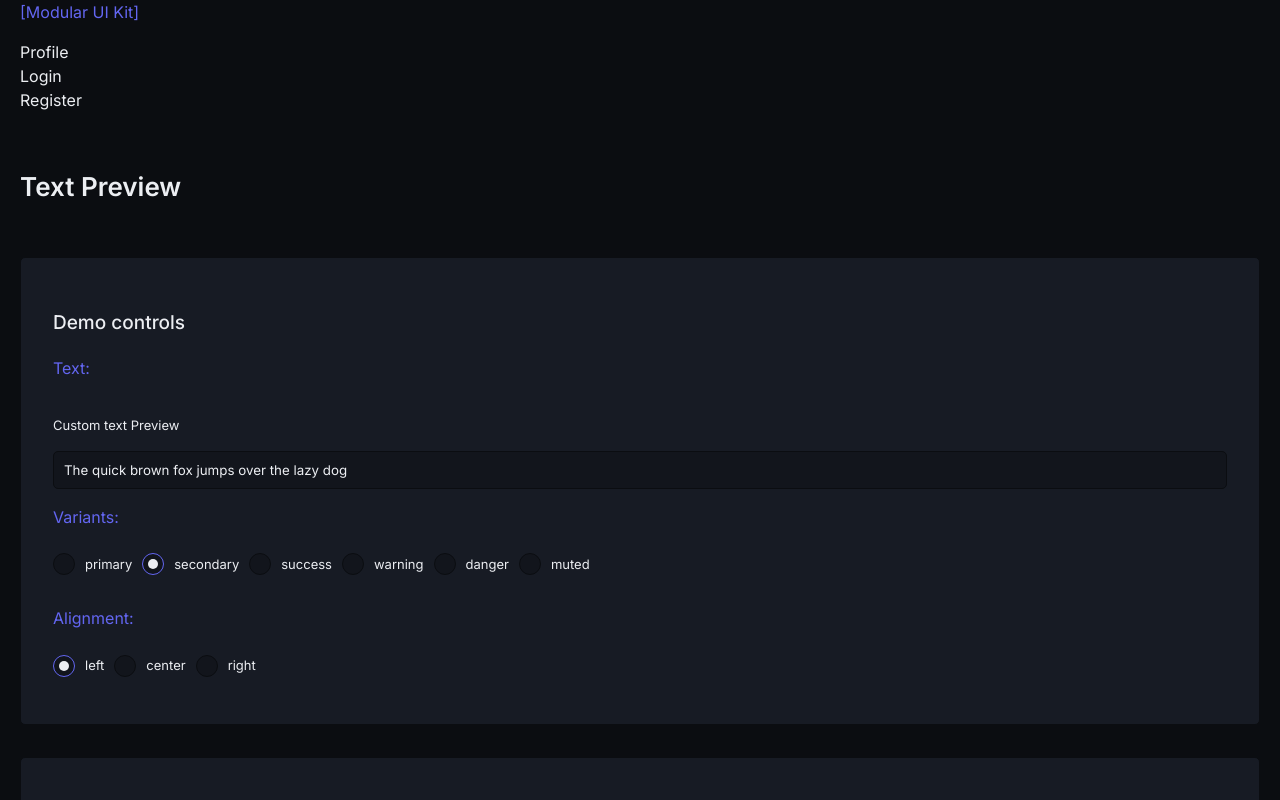
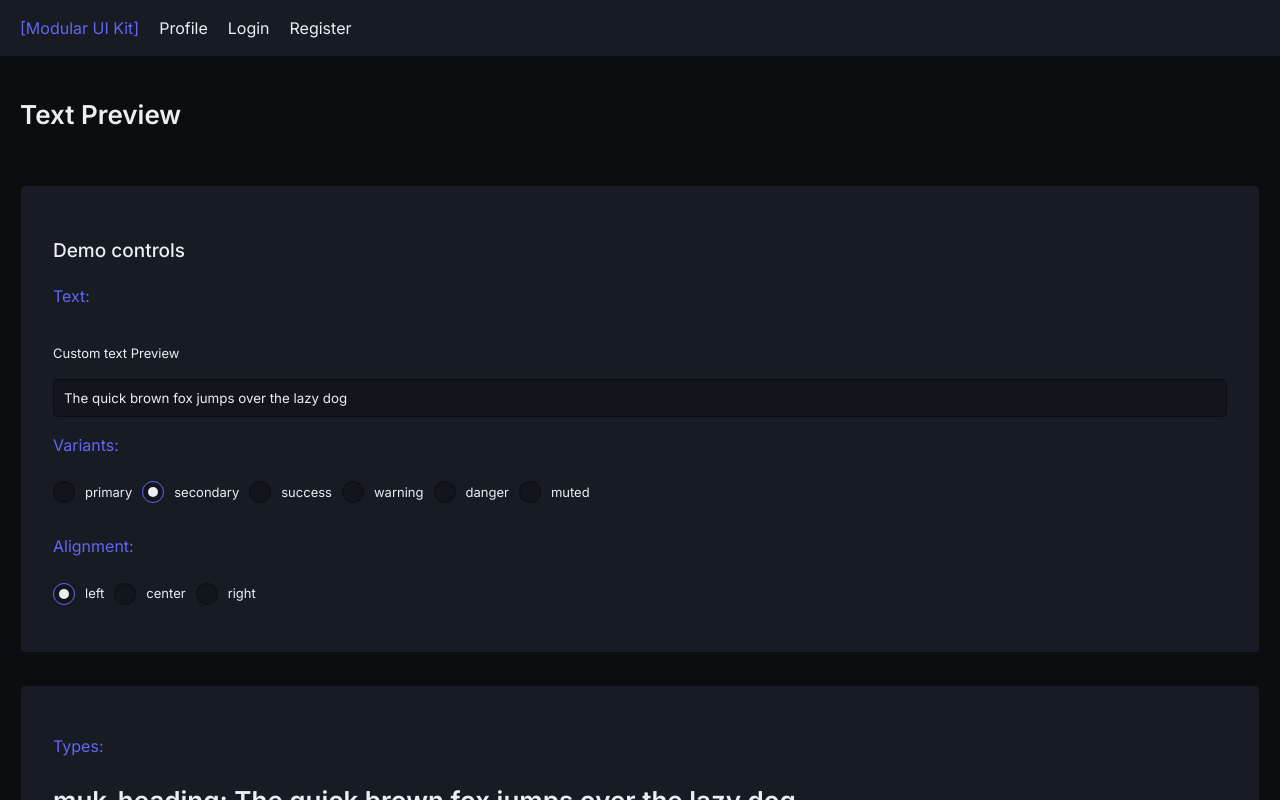
Before and after one commit to eugenia-vitinschii/modular-ui-kit-react, a React (Vite) app: page /text in a window 1280 px wide. Shown: the top 800 px of the page. Built offline with nearby package versions, Linux system fonts and the light colour scheme.

Commit message:
style(AppHeader): create sass rules

```diff
--- a/src/demo/styles/demo.sass
+++ b/src/demo/styles/demo.sass
@@ -1 +1,2 @@
 @use "./demo/demo" as *
+@use "./demo/muk-header" as *
--- /dev/null
+++ b/src/demo/styles/demo/_muk-header.sass
@@ -0,0 +1,28 @@
+@use '../../../lib/styles/abstracts/_muk-tokens' as *
+
+.muk-header
+   background: $muk-bg-card
+   &__logo
+      margin-right: 20px
+   &__wrapper
+      display: flex
+      align-items: center
+      justify-content: start
+      overflow: scroll
+      nav ul
+         display: flex
+         align-items: center
+         justify-content: start
+         flex-direction: row
+         gap: 20px
+
+
+.muk-footer
+   background: $muk-bg-card
+   padding: 20px 0px
+   flex: 0 0 auto
+   &__wrapper
+      display: flex
+      flex-direction: column
+      align-items: center
+      gap: 10px
```
Also changed, not shown: 1 other file (tests, documents, lock files or other folders).
